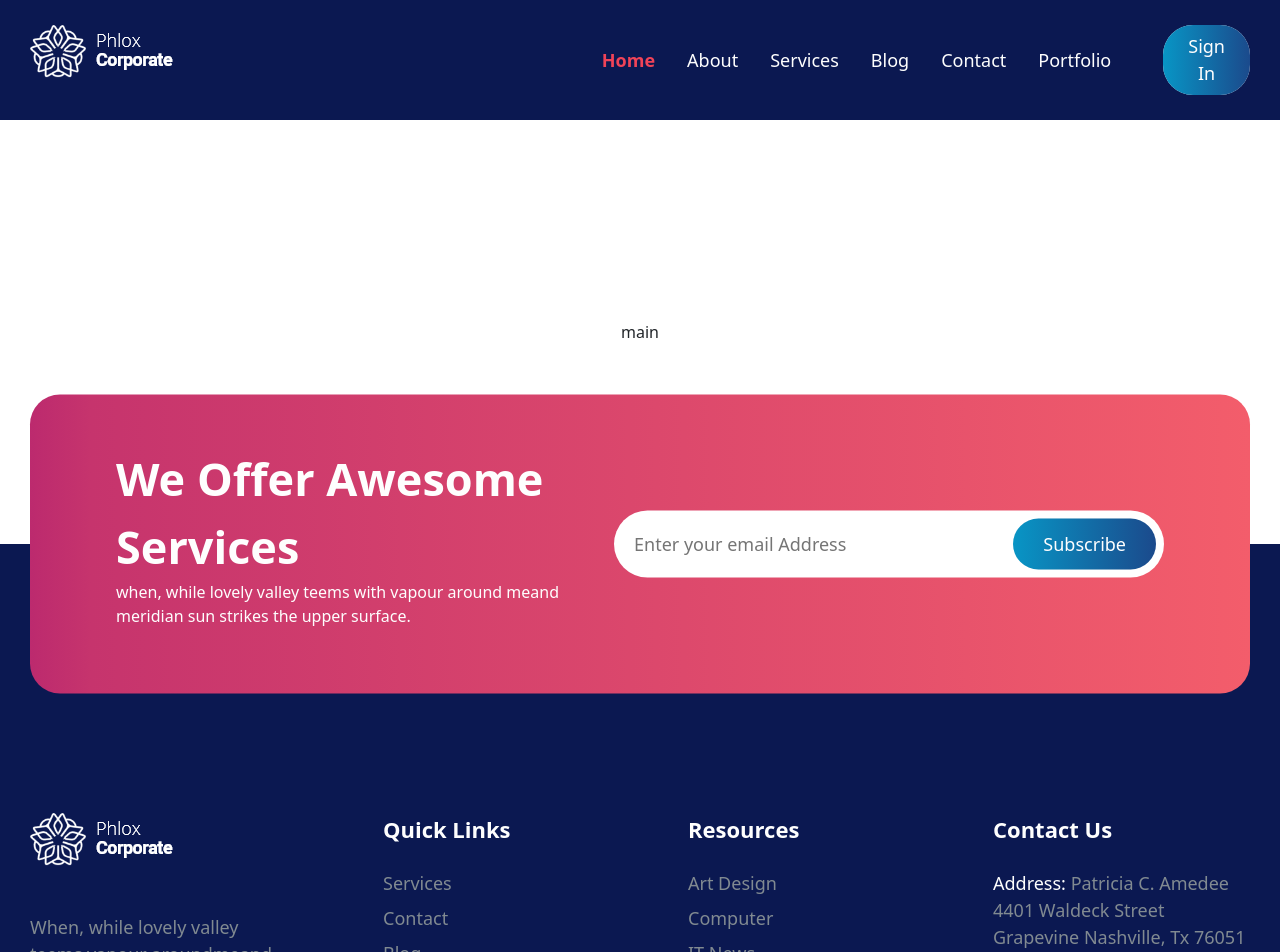
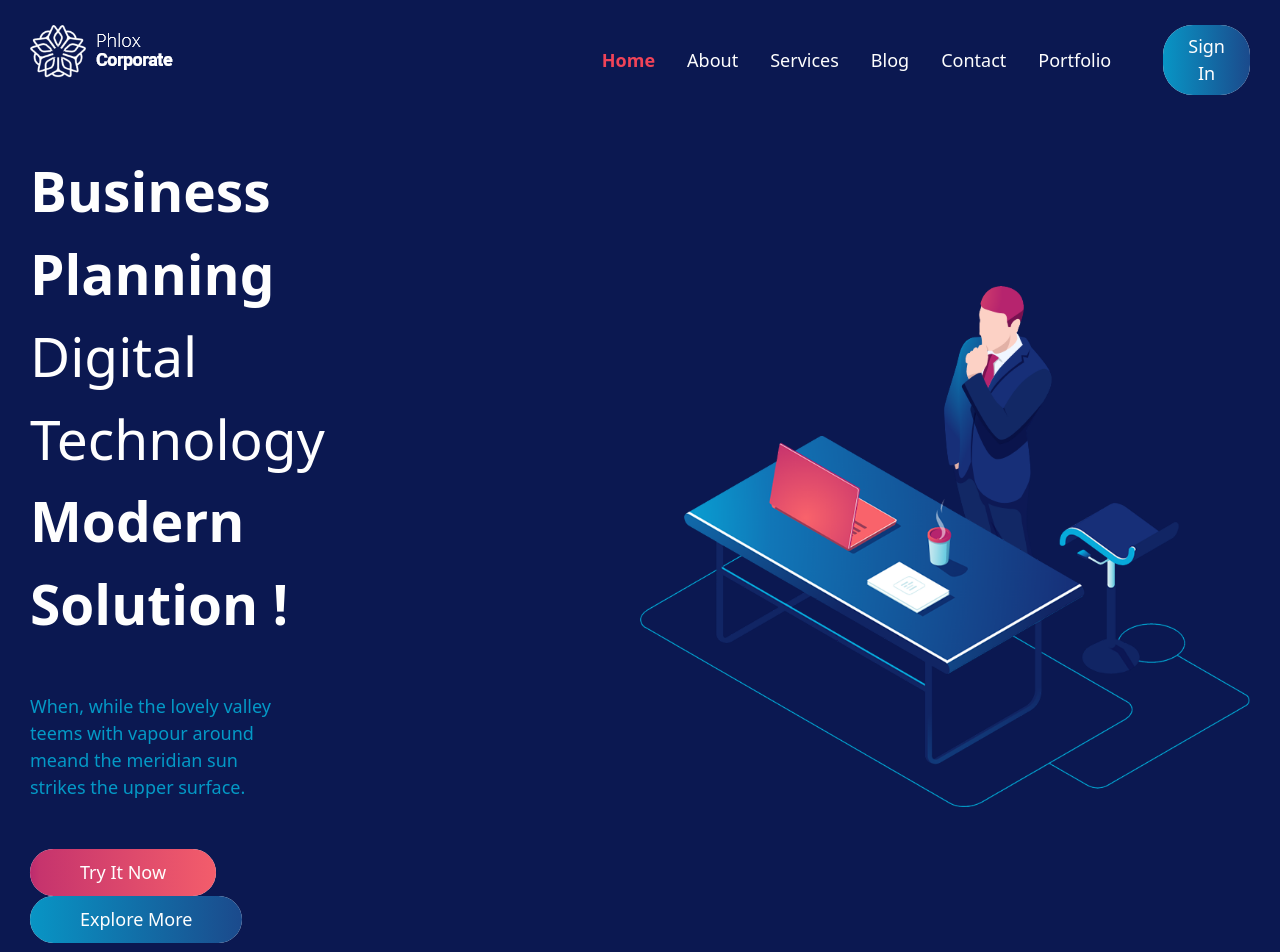
Before and after one commit to DarioDC95/proj-html-vuejs, a Vue app: page / in a window 1280 px wide. Shown: the top 952 px of the page. Built offline with nearby package versions, Linux system fonts and the light colour scheme.

Commit message:
AppMain First-Section Done

```diff
--- a/src/components/AppFooter.vue
+++ b/src/components/AppFooter.vue
@@ -145,7 +145,7 @@
                         right: 0;
 
                         button {
-                            @include button-header-footer;
+                            @include button-linear-gradient($bg-linear-lightblue, $bg-linear-orange);
                             padding: 12px 30px;
                         }
                     }
--- a/src/components/AppHeader.vue
+++ b/src/components/AppHeader.vue
@@ -57,7 +57,7 @@
         }
 
         .button-blue {
-            @include button-header-footer;
+            @include button-linear-gradient($bg-linear-lightblue, $bg-linear-orange);
             padding: 8px 25px;
         }
     }
--- a/src/components/AppMain.vue
+++ b/src/components/AppMain.vue
@@ -6,21 +6,72 @@
 
 <template>
     <main>
-        <div class="mycontainer">
-            <div class="row">
-                <div class="col">
-                    <div class="mycard text-center">
-                        <div>main</div>
+        <section class="business-planning">
+            <div class="mycontainer">
+                <div class="container-fluid">
+                    <div class="row align-items-center">
+                        <div class="col-6 px-0">
+                            <div class="mycard-description">
+                                <div class="title mb-5"><span class="fw-bold">Business Planning</span> Digital Technology <span class="fw-bold">Modern Solution !</span></div>
+                                <p class="mb-5">When, while the lovely valley teems with vapour around meand the meridian sun strikes the upper surface.</p>
+                                <div>
+                                    <button class="try">Try It Now</button>
+                                    <button class="explore">Explore More</button>
+                                </div>
+                            </div>
+                        </div>
+                        <div class="col-6 px-0">
+                            <div class="mycard">
+                                <img src="../assets/header.png" alt="Logo Desk">
+                            </div>
+                        </div>
                     </div>
                 </div>
             </div>
-        </div>
+        </section>
     </main>
 </template>
 
 <style scoped lang="scss">
+    @use '../styles/partials/variables.scss'as *;
+    @use '../styles/partials/mixins.scss'as *;
 
-main {
-    padding: 200px 0;
-}
+    main {
+        padding-bottom: 200px;
+
+        .business-planning {
+            background-color: $bg-blue;
+            padding: 30px 0px 200px 0px;
+
+            img {
+                max-width: 100%;
+            }
+
+            .mycard-description {
+                padding-right: 200px;
+                color: $text-white;
+
+                .title {
+                    font-size: $fs-xxl;
+                }
+
+                p {
+                    padding-right: 150px;
+                    font-size: $fs-sm;
+                    color: $text-lightblue;
+                }
+
+                .try {
+                    @include button-linear-gradient($bg-linear-orange, $bg-linear-lightblue);
+                    padding: 10px 50px;
+                    margin-right: 1.5rem;
+                }
+
+                .explore {
+                    @include button-linear-gradient($bg-linear-lightblue, $bg-linear-orange);
+                    padding: 10px 50px;
+                }
+            }
+        }
+    }
 </style>
--- a/src/styles/partials/_mixins.scss
+++ b/src/styles/partials/_mixins.scss
@@ -1,6 +1,6 @@
 @use './variables.scss'as *;
 
-@mixin button-header-footer {
+@mixin button-linear-gradient($color1, $color2) {
     font-size: $fs-sm;
     color: $text-white;
     border: none;
@@ -19,7 +19,7 @@
         height: 100%;
         z-index: -100;
         border-radius: 30px;
-        background: $bg-linear-lightblue;
+        background: $color1;
     }
 
     &:after {
@@ -33,8 +33,8 @@
         height: 100%;
         z-index: -100;
         border-radius: 30px;
-        background: $bg-linear-orange;
-        transition: opacity 0.70s;
+        background: $color2;
+        transition: opacity 0.50s;
     }
 
     &:hover {
--- a/src/styles/partials/_variables.scss
+++ b/src/styles/partials/_variables.scss
@@ -5,5 +5,7 @@ $text-white: #fefefe;
 $text-orange: #f04358;
 $text-grey: #818A91;
 $text-red: red;
+$text-lightblue: #03A7D3E6;
 $fs-sm: 18px;
 $fs-xl: 45px;
+$fs-xxl: 55px;
```
